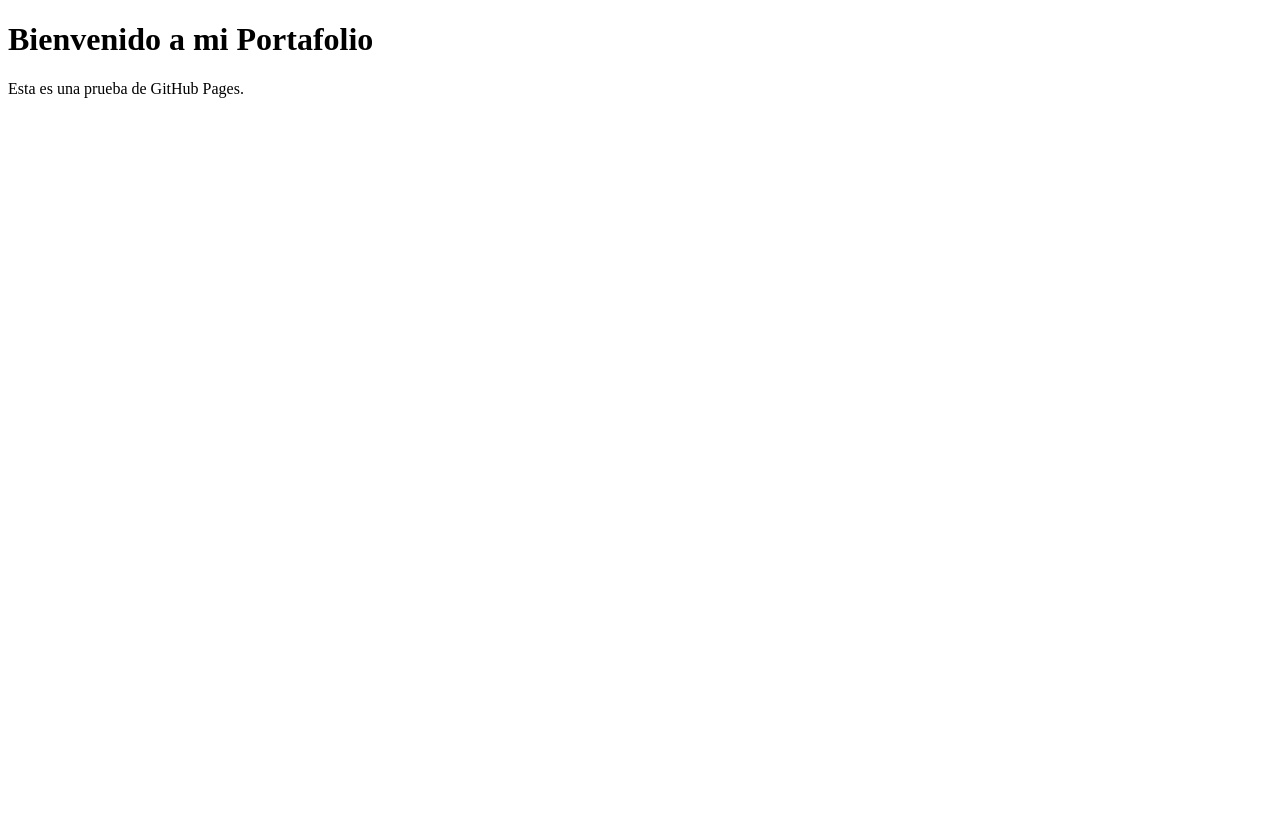
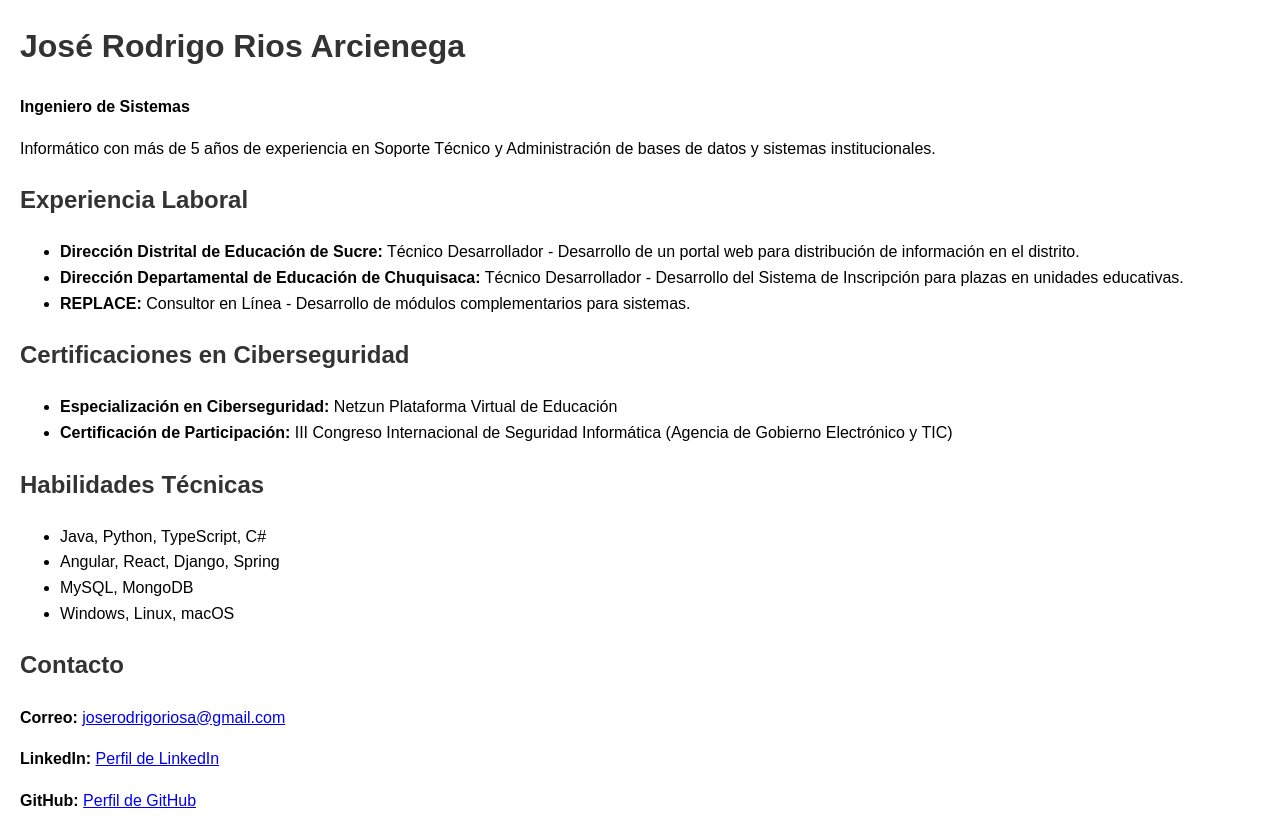
Before and after one commit to Infrodri/JoseRodrigoRiosArcienega, a plain HTML site: page index.html in a window 1280 px wide. Before the commit the page ends 800 px from the top, so only its background shows below. Drawn offline with Linux system fonts and the light colour scheme.

Commit message:
Update index.html

```diff
--- a/index.html
+++ b/index.html
@@ -3,10 +3,52 @@
 <head>
     <meta charset="UTF-8">
     <meta name="viewport" content="width=device-width, initial-scale=1.0">
-    <title>Portafolio</title>
+    <title>Portafolio de José Rodrigo Rios Arcienega</title>
+    <style>
+        body {
+            font-family: Arial, sans-serif;
+            margin: 20px;
+            line-height: 1.6;
+        }
+        h1, h2 {
+            color: #333;
+        }
+        .contacto {
+            margin-top: 20px;
+        }
+    </style>
 </head>
 <body>
-    <h1>Bienvenido a mi Portafolio</h1>
-    <p>Esta es una prueba de GitHub Pages.</p>
+    <h1>José Rodrigo Rios Arcienega</h1>
+    <p><strong>Ingeniero de Sistemas</strong></p>
+    <p>Informático con más de 5 años de experiencia en Soporte Técnico y Administración de bases de datos y sistemas institucionales.</p>
+
+    <h2>Experiencia Laboral</h2>
+    <ul>
+        <li><strong>Dirección Distrital de Educación de Sucre:</strong> Técnico Desarrollador - Desarrollo de un portal web para distribución de información en el distrito.</li>
+        <li><strong>Dirección Departamental de Educación de Chuquisaca:</strong> Técnico Desarrollador - Desarrollo del Sistema de Inscripción para plazas en unidades educativas.</li>
+        <li><strong>REPLACE:</strong> Consultor en Línea - Desarrollo de módulos complementarios para sistemas.</li>
+    </ul>
+
+    <h2>Certificaciones en Ciberseguridad</h2>
+    <ul>
+        <li><strong>Especialización en Ciberseguridad:</strong> Netzun Plataforma Virtual de Educación</li>
+        <li><strong>Certificación de Participación:</strong> III Congreso Internacional de Seguridad Informática (Agencia de Gobierno Electrónico y TIC)</li>
+    </ul>
+
+    <h2>Habilidades Técnicas</h2>
+    <ul>
+        <li>Java, Python, TypeScript, C#</li>
+        <li>Angular, React, Django, Spring</li>
+        <li>MySQL, MongoDB</li>
+        <li>Windows, Linux, macOS</li>
+    </ul>
+
+    <h2>Contacto</h2>
+    <div class="contacto">
+        <p><strong>Correo:</strong> <a href="mailto:joserodrigoriosa@gmail.com">joserodrigoriosa@gmail.com</a></p>
+        <p><strong>LinkedIn:</strong> <a href="https://www.linkedin.com/in/jose-rodrigo-b0917b100" target="_blank">Perfil de LinkedIn</a></p>
+        <p><strong>GitHub:</strong> <a href="https://github.com/Infrodri" target="_blank">Perfil de GitHub</a></p>
+    </div>
 </body>
 </html>
```
